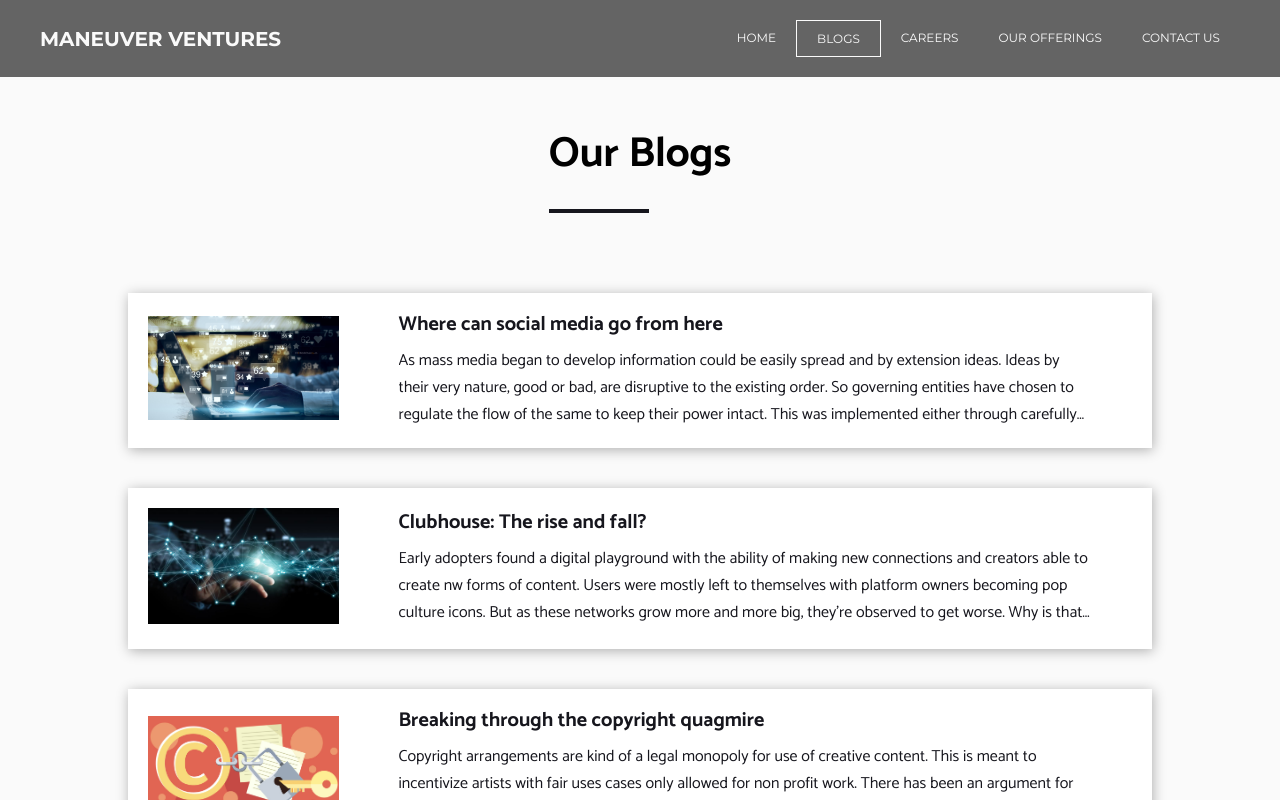
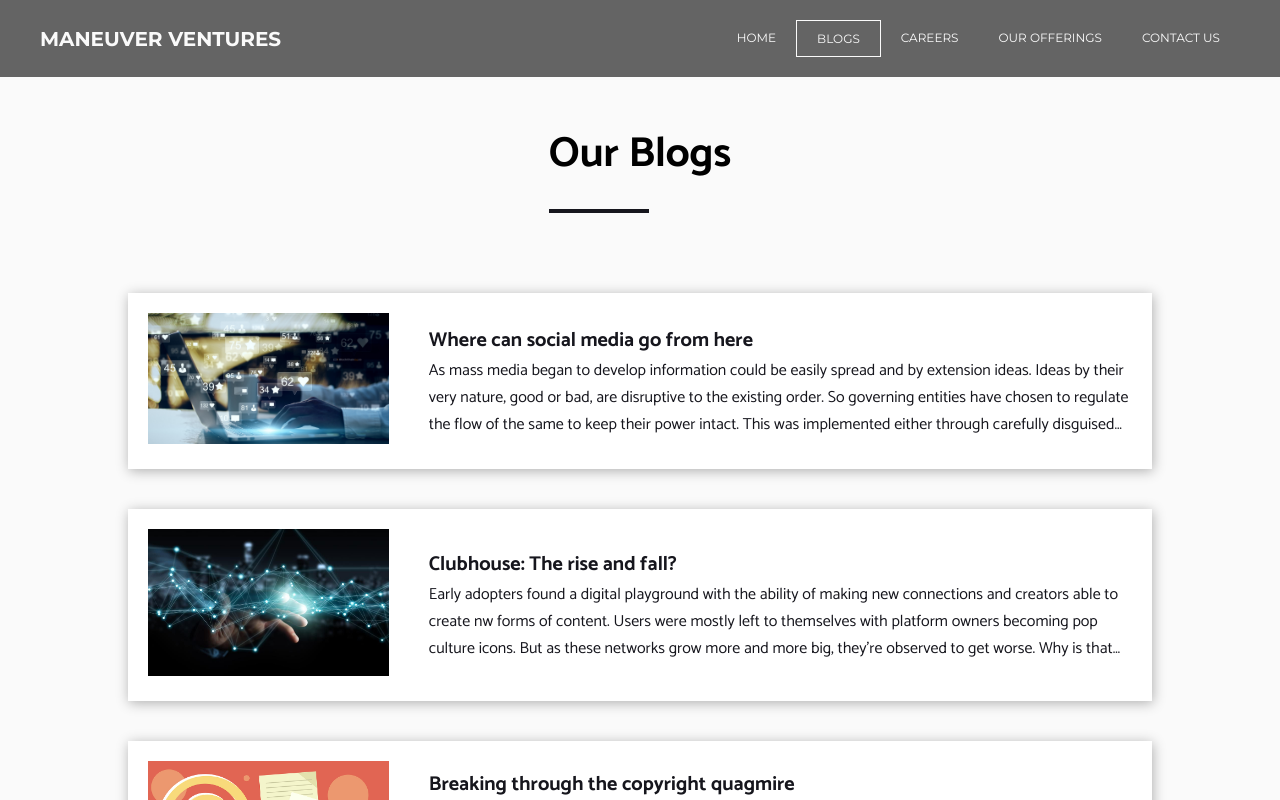
Before and after one commit to mritunjaysaha/project-1, a Next.js app: page /blogs in a window 1280 px wide. Shown: the top 800 px of the page. Built offline with nearby package versions, Linux system fonts and the light colour scheme.

Commit message:
completed blogsection

```diff
--- a/styles/blogSection.module.scss
+++ b/styles/blogSection.module.scss
@@ -60,23 +60,53 @@
     }
     @include breakpoint(tablet) {
         flex-direction: row;
+        align-items: flex-start;
 
         figure {
             display: block;
-            margin: 2rem 4rem 2rem 2rem;
+            margin: 2rem 0 2rem 2rem;
         }
 
         img {
             height: auto;
-            width: 20rem;
+            width: 20vw;
         }
 
         div {
             width: 60vw;
-            margin-right: 4rem;
+            padding: 2rem;
 
-            li p {
-                width: 60vw;
+            li {
+                h3 {
+                    line-height: 2.4rem;
+                    padding-bottom: 0;
+                }
+            }
+        }
+    }
+
+    @include breakpoint(desktop) {
+        align-items: center;
+        justify-content: space-around;
+
+        figure {
+            display: block;
+            margin-left: 2rem;
+            width: 26rem;
+            img {
+                width: inherit;
+            }
+        }
+
+        div {
+            width: 80%;
+            padding-left: 4rem;
+
+            li {
+                h3 {
+                    line-height: inherit;
+                    padding-bottom: 0;
+                }
             }
         }
     }
@@ -89,6 +119,10 @@
     overflow: hidden;
 
     @include breakpoint(tablet) {
+        -webkit-line-clamp: 2;
+    }
+
+    @include breakpoint(desktop) {
         -webkit-line-clamp: 3;
     }
 }
```
